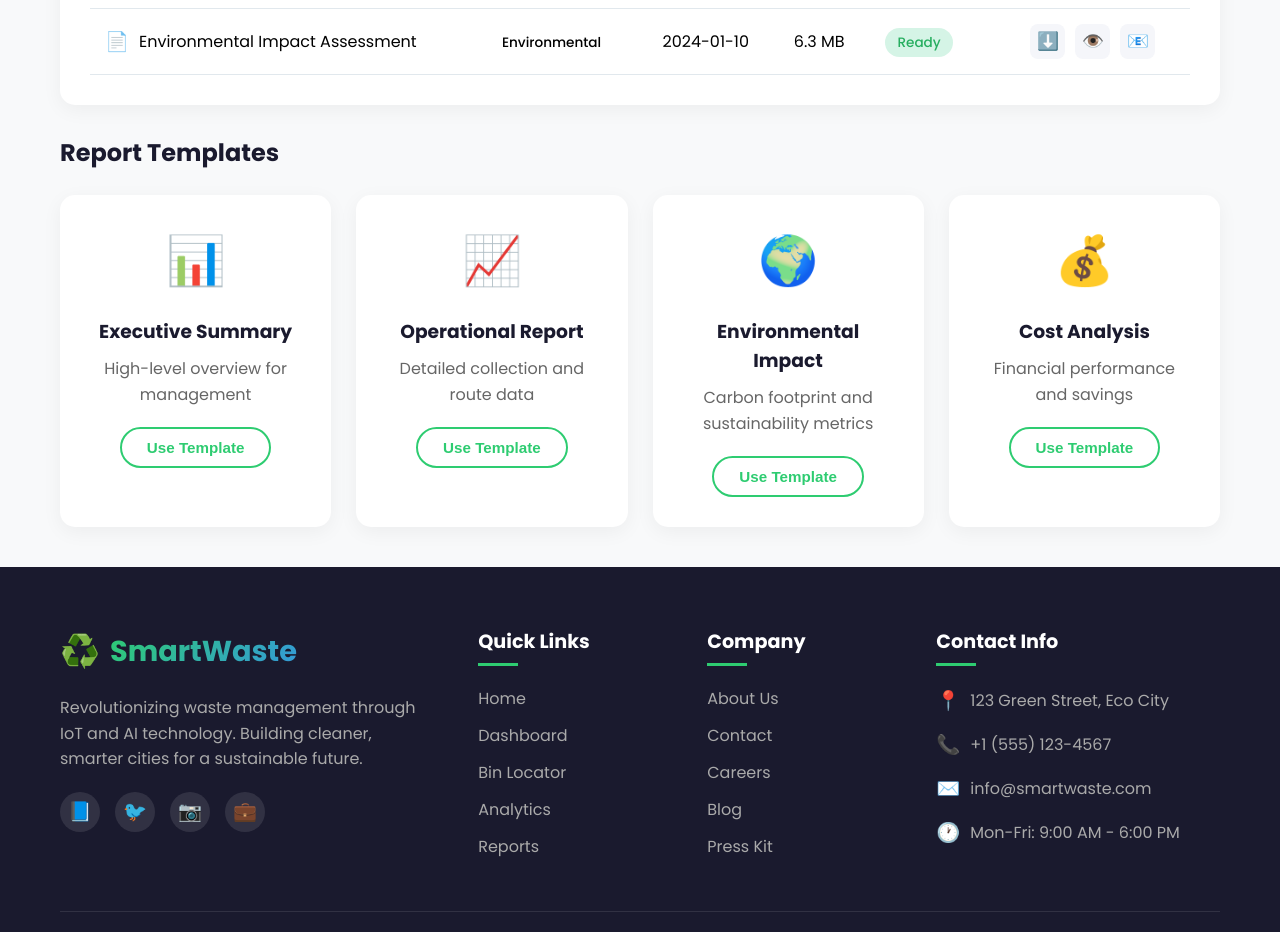
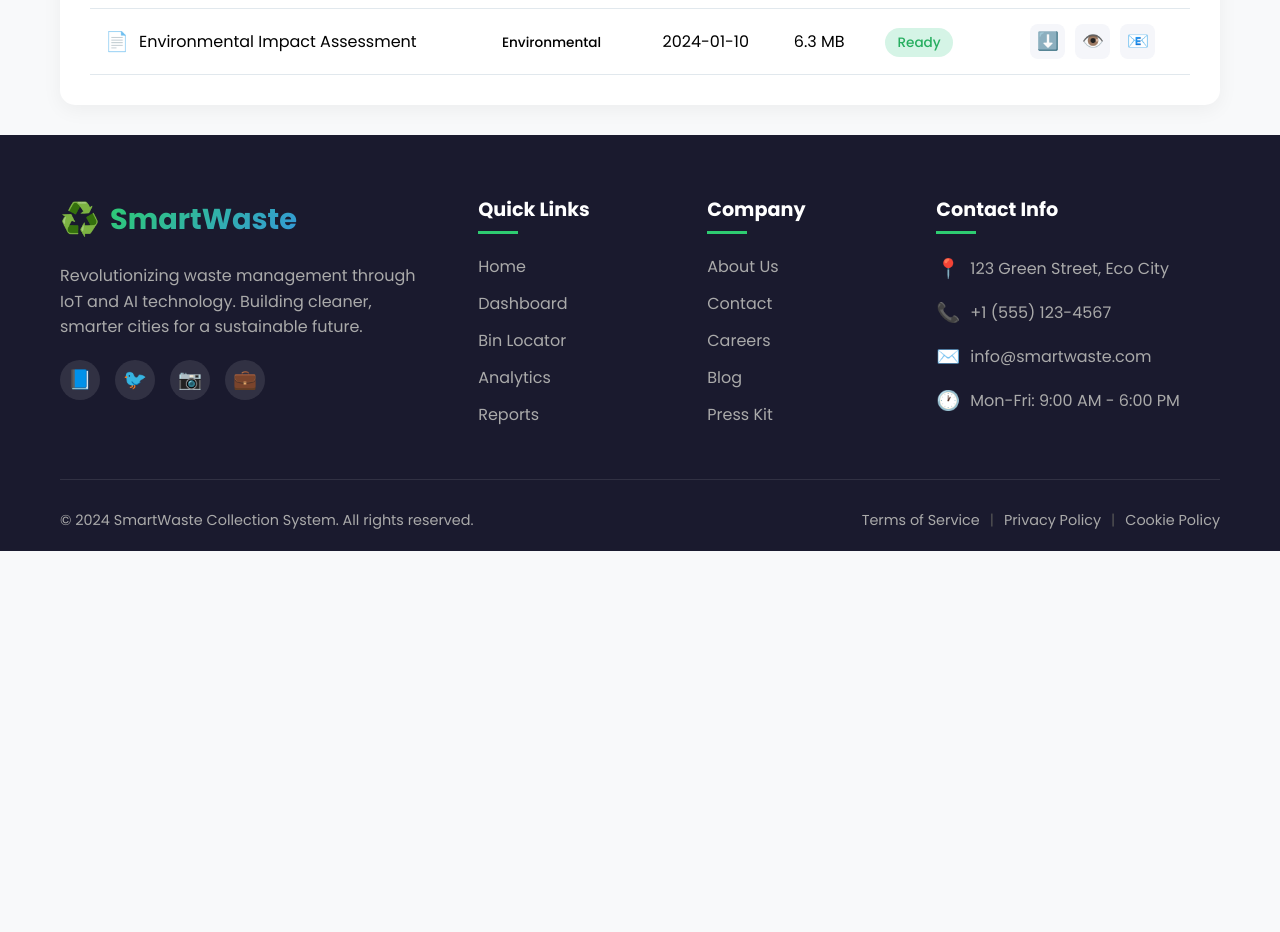
Before and after one commit to Akashyatinjain/ENT, a React (Create React App) app: page /reports in a window 1280 px wide. Shown: the part 1260-2192 px from the top of the page. After the commit the page ends 1811 px from the top, so only its background shows below. Built offline with nearby package versions, Linux system fonts and the light colour scheme.

Commit message:
add a report page changes

```diff
--- a/src/pages/Home.js
+++ b/src/pages/Home.js
@@ -75,7 +75,7 @@ const Home = () => {
             </div>
           </div>
           <div className="hero-image">
-            <img src="https://via.placeholder.com/500x500/2ecc71/ffffff?text=Smart+Waste+System" alt="Smart Waste" />
+            <img src="./smart.png" alt="Smart Waste" />
           </div>
         </div>
       </section>
--- a/src/pages/Reports.js
+++ b/src/pages/Reports.js
@@ -4,60 +4,64 @@ import './Reports.css';
 const Reports = () => {
   const [selectedReport, setSelectedReport] = useState('daily');
   const [dateRange, setDateRange] = useState({ start: '', end: '' });
+  const [reports, setReports] = useState([
+    { id: 1, name: 'Daily Collection Report', date: '2024-01-15', type: 'Daily', size: '2.4 MB', status: 'Ready' },
+    { id: 2, name: 'Weekly Efficiency Analysis', date: '2024-01-14', type: 'Weekly', size: '4.8 MB', status: 'Ready' },
+    { id: 3, name: 'Monthly Sustainability Report', date: '2024-01-01', type: 'Monthly', size: '8.2 MB', status: 'Ready' },
+    { id: 4, name: 'Bin Fill Level Analysis', date: '2024-01-15', type: 'Analytics', size: '3.1 MB', status: 'Processing' },
+    { id: 5, name: 'Route Optimization Report', date: '2024-01-13', type: 'Operations', size: '5.7 MB', status: 'Ready' },
+    { id: 6, name: 'Environmental Impact Assessment', date: '2024-01-10', type: 'Environmental', size: '6.3 MB', status: 'Ready' },
+  ]);
+  const [totalCount, setTotalCount] = useState(1247);
+  const [storageUsed, setStorageUsed] = useState(156);
+  const [lastGen, setLastGen] = useState('2 hours ago');
 
-  const reports = [
-    {
-      id: 1,
-      name: 'Daily Collection Report',
-      date: '2024-01-15',
-      type: 'Daily',
-      size: '2.4 MB',
-      status: 'Ready'
-    },
-    {
-      id: 2,
-      name: 'Weekly Efficiency Analysis',
-      date: '2024-01-14',
-      type: 'Weekly',
-      size: '4.8 MB',
-      status: 'Ready'
-    },
-    {
-      id: 3,
-      name: 'Monthly Sustainability Report',
-      date: '2024-01-01',
-      type: 'Monthly',
-      size: '8.2 MB',
-      status: 'Ready'
-    },
-    {
-      id: 4,
-      name: 'Bin Fill Level Analysis',
-      date: '2024-01-15',
-      type: 'Analytics',
-      size: '3.1 MB',
-      status: 'Processing'
-    },
-    {
-      id: 5,
-      name: 'Route Optimization Report',
-      date: '2024-01-13',
-      type: 'Operations',
-      size: '5.7 MB',
-      status: 'Ready'
-    },
-    {
-      id: 6,
-      name: 'Environmental Impact Assessment',
-      date: '2024-01-10',
-      type: 'Environmental',
-      size: '6.3 MB',
-      status: 'Ready'
-    }
-  ];
+  const reportNames = {
+    daily: 'Daily Collection Report',
+    weekly: 'Weekly Summary',
+    monthly: 'Monthly Analytics',
+    custom: 'Custom Report',
+  };
+
+  const reportTypes = {
+    daily: 'Daily',
+    weekly: 'Weekly',
+    monthly: 'Monthly',
+    custom: 'Custom',
+  };
+
+  const randomSize = () => {
+    const sizes = [2.4, 3.1, 4.8, 5.7, 6.3, 8.2];
+    return sizes[Math.floor(Math.random() * sizes.length)].toFixed(1) + ' MB';
+  };
 
   const handleGenerateReport = () => {
-    alert('Report generation started! You will be notified when it\'s ready.');
+    const today = new Date().toISOString().split('T')[0];
+    const size = randomSize();
+    const newReport = {
+      id: Date.now(),
+      name: reportNames[selectedReport] || 'Custom Report',
+      date: dateRange.end || dateRange.start || today,
+      type: reportTypes[selectedReport] || 'Custom',
+      size,
+      status: 'Processing',
+      isNew: true,
+    };
+
+    // Add to top of list immediately
+    setReports(prev => [newReport, ...prev]);
+    setTotalCount(prev => prev + 1);
+    setStorageUsed(prev => prev + parseFloat(size));
+    setLastGen('Just now');
+
+    // Simulate processing → Ready after 2.5s
+    setTimeout(() => {
+      setReports(prev =>
+        prev.map(r =>
+          r.id === newReport.id ? { ...r, status: 'Ready', isNew: false } : r
+        )
+      );
+    }, 2500);
   };
 
   const handleDownload = (reportName) => {
@@ -70,7 +74,6 @@ const Reports = () => {
         <h1 className="section-title">Reports & Analytics</h1>
         <p className="section-subtitle">Generate and download detailed waste management reports</p>
 
-        {/* Generate New Report */}
         <div className="generate-section">
           <h2>Generate New Report</h2>
           <div className="generate-form">
@@ -86,37 +89,28 @@ const Reports = () => {
               </div>
               <div className="form-group">
                 <label>Start Date</label>
-                <input
-                  type="date"
-                  value={dateRange.start}
-                  onChange={(e) => setDateRange({...dateRange, start: e.target.value})}
-                />
+                <input type="date" value={dateRange.start}
+                  onChange={(e) => setDateRange({ ...dateRange, start: e.target.value })} />
               </div>
               <div className="form-group">
                 <label>End Date</label>
-                <input
-                  type="date"
-                  value={dateRange.end}
-                  onChange={(e) => setDateRange({...dateRange, end: e.target.value})}
-                />
+                <input type="date" value={dateRange.end}
+                  onChange={(e) => setDateRange({ ...dateRange, end: e.target.value })} />
               </div>
             </div>
             <div className="form-actions">
               <button className="btn btn-primary" onClick={handleGenerateReport}>
                 Generate Report
               </button>
-              <button className="btn btn-secondary">
-                Schedule Report
-              </button>
+              <button className="btn btn-secondary">Schedule Report</button>
             </div>
           </div>
         </div>
 
-        {/* Quick Stats */}
         <div className="quick-stats">
           <div className="stat-box">
             <span className="stat-label">Reports Generated</span>
-            <span className="stat-number">1,247</span>
+            <span className="stat-number">{totalCount.toLocaleString()}</span>
           </div>
           <div className="stat-box">
             <span className="stat-label">Scheduled Reports</span>
@@ -124,32 +118,27 @@ const Reports = () => {
           </div>
           <div className="stat-box">
             <span className="stat-label">Storage Used</span>
-            <span className="stat-number">156 MB</span>
+            <span className="stat-number">{Math.round(storageUsed)} MB</span>
           </div>
           <div className="stat-box">
             <span className="stat-label">Last Generated</span>
-            <span className="stat-number">2 hours ago</span>
+            <span className="stat-number">{lastGen}</span>
           </div>
         </div>
 
-        {/* Recent Reports */}
         <div className="recent-reports">
           <h2>Recent Reports</h2>
           <div className="reports-table-container">
             <table className="reports-table">
               <thead>
                 <tr>
-                  <th>Report Name</th>
-                  <th>Type</th>
-                  <th>Date</th>
-                  <th>Size</th>
-                  <th>Status</th>
-                  <th>Actions</th>
+                  <th>Report Name</th><th>Type</th><th>Date</th>
+                  <th>Size</th><th>Status</th><th>Actions</th>
                 </tr>
               </thead>
               <tbody>
                 {reports.map((report) => (
-                  <tr key={report.id}>
+                  <tr key={report.id} className={report.isNew ? 'row-highlight' : ''}>
                     <td>
                       <div className="report-name">
                         <span className="file-icon">📄</span>
@@ -170,13 +159,8 @@ const Reports = () => {
                     </td>
                     <td>
                       <div className="action-buttons">
-                        <button
-                          className="btn-icon"
-                          onClick={() => handleDownload(report.name)}
-                          disabled={report.status !== 'Ready'}
-                        >
-                          ⬇️
-                        </button>
+                        <button className="btn-icon" onClick={() => handleDownload(report.name)}
+                          disabled={report.status !== 'Ready'}>⬇️</button>
                         <button className="btn-icon">👁️</button>
                         <button className="btn-icon">📧</button>
                       </div>
@@ -188,36 +172,7 @@ const Reports = () => {
           </div>
         </div>
 
-        {/* Report Templates */}
-        <div className="templates-section">
-          <h2>Report Templates</h2>
-          <div className="templates-grid">
-            <div className="template-card">
-              <div className="template-icon">📊</div>
-              <h3>Executive Summary</h3>
-              <p>High-level overview for management</p>
-              <button className="btn btn-secondary">Use Template</button>
-            </div>
-            <div className="template-card">
-              <div className="template-icon">📈</div>
-              <h3>Operational Report</h3>
-              <p>Detailed collection and route data</p>
-              <button className="btn btn-secondary">Use Template</button>
-            </div>
-            <div className="template-card">
-              <div className="template-icon">🌍</div>
-              <h3>Environmental Impact</h3>
-              <p>Carbon footprint and sustainability metrics</p>
-              <button className="btn btn-secondary">Use Template</button>
-            </div>
-            <div className="template-card">
-              <div className="template-icon">💰</div>
-              <h3>Cost Analysis</h3>
-              <p>Financial performance and savings</p>
-              <button className="btn btn-secondary">Use Template</button>
-            </div>
-          </div>
-        </div>
+        {/* ... templates section unchanged ... */}
       </div>
     </div>
   );
```
Also changed, not shown: public/smart.png (added), 1 other file (tests, documents, lock files or other folders).
